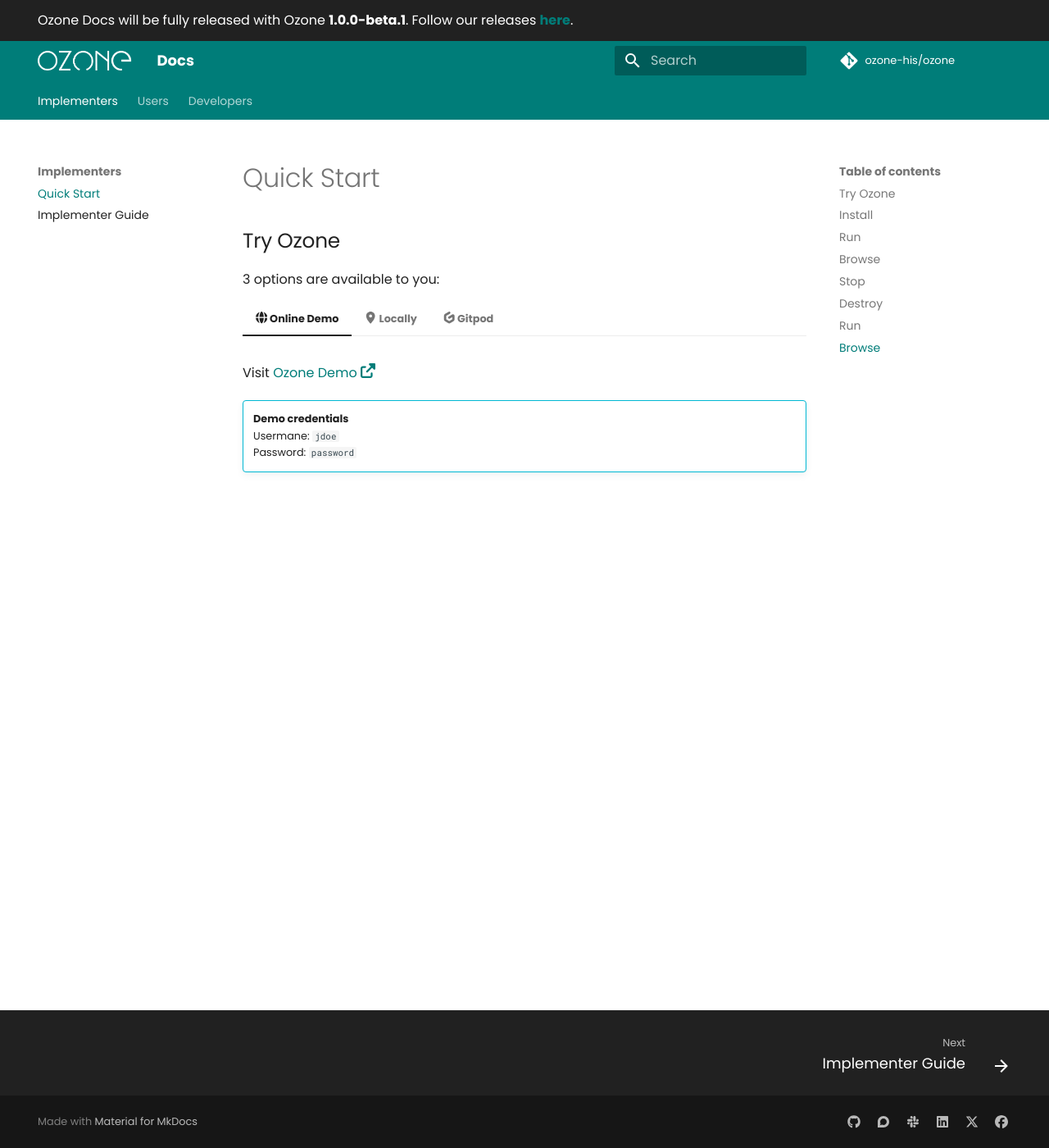
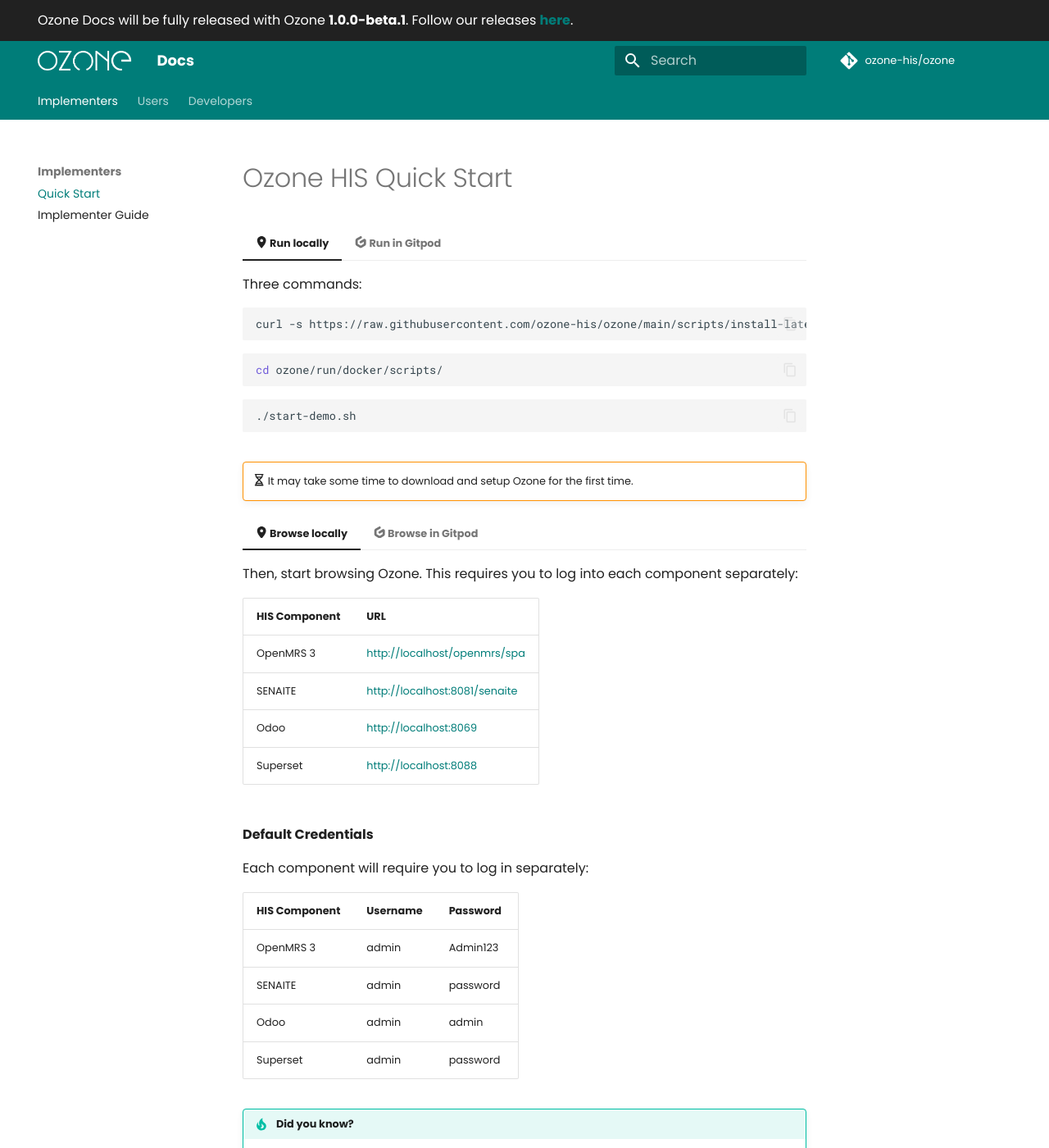
Before and after one commit to ozone-his/ozone-docs, an MkDocs documentation site: the page built from docs/index.md, in a window 1280 px wide and 1400 px high. Shown: the whole window at 82% size. Built offline with MkDocs 1.6.1 and Material for MkDocs 9.7.7, drawn with Linux system fonts in a browser that asks for light colours; comment, search, counter and statistics services are not loaded; some of the changed text lies outside the part shown.

Commit message:
Reworked Quick Start.
@rbuisson my take on it, I haven't yet figured out/decided how to bring the Pro online public demo. But in any case we need to ask folks to browse to the website and click on the Try Demo button (we shouldn't repeat those instructions).

````diff
--- a/docs/index.md
+++ b/docs/index.md
@@ -1,97 +1,62 @@
-# Quick Start
+# Ozone HIS Quick Start
 
-## Try Ozone
+=== ":fontawesome-solid-location-dot: Run locally"
 
-3 options are available to you:
+    Three commands:
 
-=== ":fontawesome-solid-globe: Online Demo"
-
-    <pre>
-    </pre>
-    Visit [Ozone Demo :fontawesome-solid-up-right-from-square:](https://demo.ozone-his.com/){:target="_blank"}
-
-    !!! info ""
-
-        **Demo credentials**
-        Usermane: `jdoe`
-        Password: `password`
-
-
-=== ":fontawesome-solid-location-dot: Locally"
-
-    ## <a href="#install">Install</a>
     ```bash
     curl -s https://raw.githubusercontent.com/ozone-his/ozone/main/scripts/install-latest.sh | bash /dev/stdin
     ```
 
-    ## <a href="#run">Run</a>
     ```bash
     cd ozone/run/docker/scripts/
+    ```
+
+    ```bash
     ./start-demo.sh
     ```
 
-    !!! warning ""
+=== ":simple-gitpod: Run in Gitpod"
 
-        :fontawesome-regular-hourglass-half: It may take some time to download and setup Ozone for the first time.
+    One click:
 
-    ## <a href="#browse">Browse</a>
+    [![](https://gitpod.io/button/open-in-gitpod.svg)](https://gitpod.io/#https://github.com/ozone-his/ozone/)
+
+
+!!! warning ""
+
+    :fontawesome-regular-hourglass-half: It may take some time to download and setup Ozone for the first time.
+
+=== ":fontawesome-solid-location-dot: Browse locally"
 
     Then, start browsing Ozone. This requires you to log into each component separately:
 
-    | HIS Component     | URL                            | Username | Password |
-    |-------------------|--------------------------------|----------|----------|
-    | OpenMRS 3         | http://localhost/openmrs/spa   | admin    | Admin123 |
-    | SENAITE           | http://localhost:8081/senaite  | admin    | password |
-    | Odoo              | http://localhost:8069          | admin    | admin    |
-    | Superset          | http://localhost:8088          | admin    | password |
+    | **HIS Component** | **URL**                                                        |
+    |-------------------|----------------------------------------------------------------|
+    | OpenMRS 3         | [http://localhost/openmrs/spa](http://localhost/openmrs/spa)   |
+    | SENAITE           | [http://localhost:8081/senaite](http://localhost:8081/senaite) |
+    | Odoo              | [http://localhost:8069](http://localhost:8069)                 |
+    | Superset          | [http://localhost:8088](http://localhost:8088)                 |
 
+=== ":simple-gitpod: Browse in Gitpod"
 
-    !!! tip "**Did you know?**"
+    Gitpod will automatically launch a new tab for OpenMRS 3.
 
-        Ozone Pro comes with [single sign-on](/users/sso) and all its interoperability layer is secured with OAuth2.
-
-
-    ## <a href="#stop">Stop</a>
-    ```bash
-    ./stop-demo.sh
-    ```
-
-    ## <a href="#destroy">Destroy</a>
-    ```bash
-    ./destroy-demo.sh
-    ```
-
-
-=== ":simple-gitpod: Gitpod"
-
-    ## <a href="#run">Run</a>
-
-    One click here:
-
-    [![](https://gitpod.io/button/open-in-gitpod.svg)](https://gitpod.io/#https://github.com/ozone-his/ozone/)
-
-    !!! warning ""
-
-        :fontawesome-regular-hourglass-half: It may take some time to download and setup Ozone for the first time.
-
-    ## <a href="#browse">Browse</a>
-
-    When ready Gitpod will automatically launch a new tab for OpenMRS 3.
-
-    You can also navigate to other Ozone components by clicking in the Gitpod window on the "Ports" section:
+    You can navigate to other Ozone HIS components via the PORTS tab of the Gitpod window:
 
     ![Ozone services started](assets/images/gitpod-list-services.png)
 
+**Default Credentials**
 
-    Each component will require you to log separately:
+Each component will require you to log in separately:
 
-    | HIS Component | Username | Password |
-    |--------------|----------|----------|
-    | OpenMRS 3    | admin    | Admin123 |
-    | SENAITE      | admin    | password |
-    | Odoo         | admin    | admin    |
-    | Superset     | admin    | password |
+| **HIS Component** | **Username** | **Password** |
+|-------------------|--------------|--------------|
+| OpenMRS 3         | admin        | Admin123     |
+| SENAITE           | admin        | password     |
+| Odoo              | admin        | admin        |
+| Superset          | admin        | password     |
 
-    !!! tip "**Did you know?**"
+!!! tip "**Did you know?**"
 
-        Ozone Pro comes with [single sign-on](/users/sso) and all its interoperability layer is secured with OAuth2.
+    Ozone Pro comes with [single sign-on](/users/sso) and all its interoperability layer is secured with OAuth2.
````
